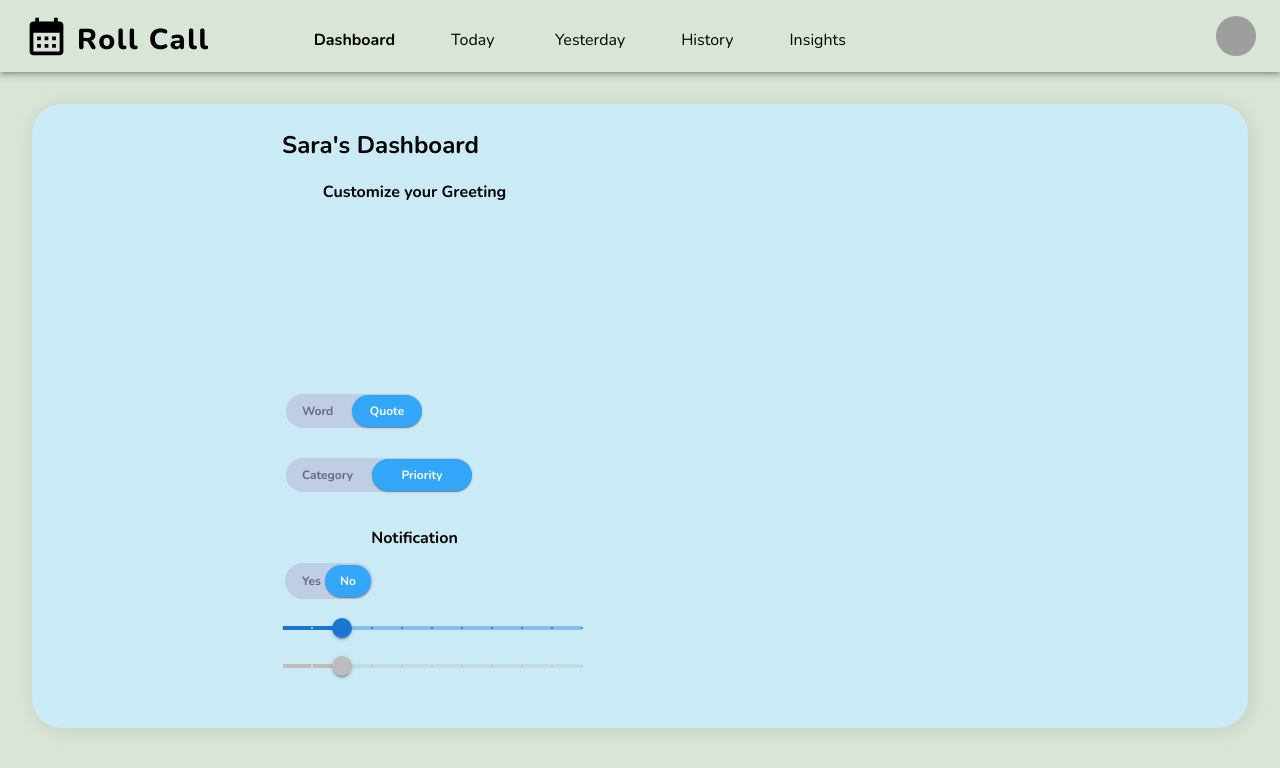
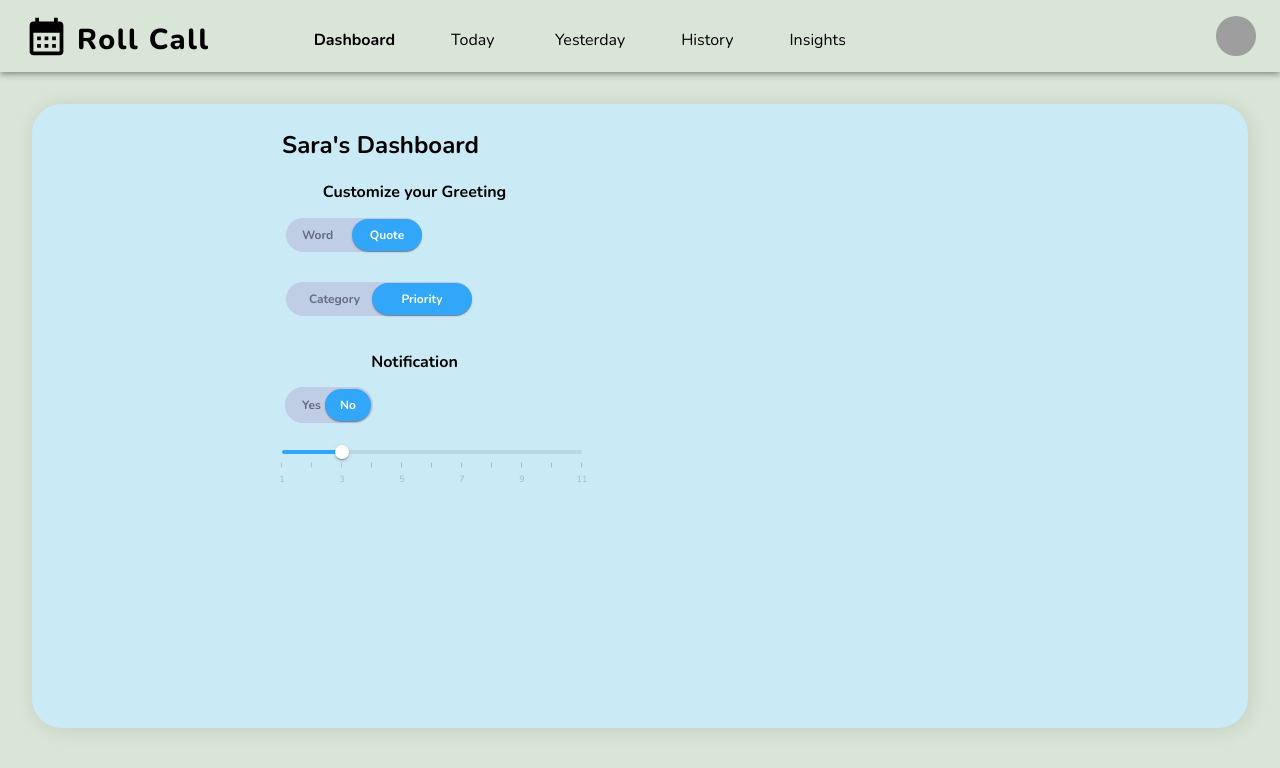
Before and after one commit to KarolinaTchiling/project-roll-call, a React (Vite) app in the folder frontend/: page /dashboard in a window 1280 px wide. Shown: the top 768 px of the page. Built offline with nearby package versions, Linux system fonts and the light colour scheme; grey boxes are pictures that could not be loaded.

Commit message:
21--changes to slider under future at a glance

```diff
--- a/frontend/src/components/SliderFG.tsx
+++ b/frontend/src/components/SliderFG.tsx
@@ -2,8 +2,22 @@ import * as React from 'react';
 import Box from '@mui/material/Box';
 import Slider from '@mui/material/Slider';
 
+const marks = [
+  { value: 1, label: '1' },
+  { value: 2, label: '' },
+  { value: 3, label: '3' },
+  { value: 4, label: '' },
+  { value: 5, label: '5' },
+  { value: 6, label: '' },
+  { value: 7, label: '7' },
+  { value: 8, label: '' },
+  { value: 9, label: '9' },
+  { value: 10, label: '' },
+  { value: 11, label: '11' },
+];
+
 function valuetext(value: number) {
-  return `${value}°C`;
+  return `${value}`;
 }
 
 export default function SliderFG() {
@@ -16,11 +30,40 @@ export default function SliderFG() {
         valueLabelDisplay="auto"
         shiftStep={3}
         step={1}
-        marks
+        marks={marks}
         min={1}
         max={11}
+
+        sx={{
+          '&.MuiSlider-root': {
+            color: '#32A6F9',            // Change the slider color
+          },
+          '& .MuiSlider-rail': {
+            backgroundColor: '#A2BCC5', // Color of the unfilled trail
+          },
+          '& .MuiSlider-thumb': {
+            backgroundColor: 'white',
+            width: 14,
+            height: 14,
+          },
+          '& .MuiSlider-valueLabel': {
+            backgroundColor: '#32A6F9', // Bubble background color
+            borderRadius: 1,
+          },
+          '& .MuiSlider-mark': {
+            backgroundColor: '#A2BCC5', // Keep marks grey
+            width: 1.1,                 // Width of the mark
+            height: 5,                  // Height of the mark
+            top: 28,                    // Move the marks down
+          },
+          '& .MuiSlider-markLabel': {
+            color: '#A2BCC5',           // Color of the mark labels
+            fontSize: '9px',            // Font size of the labels
+            top: 36,                    // Adjust label position for alignment
+          },
+        }}
+
       />
-      <Slider defaultValue={3} step={1} marks min={1} max={11} disabled />
     </Box>
   );
 }
--- a/frontend/src/components/SwitchCP.tsx
+++ b/frontend/src/components/SwitchCP.tsx
@@ -86,7 +86,7 @@ const SwitchCP = styled(Switch)(({ theme }) => ({
       fontSize: '12px',
       color: '#656C79',
       position: 'absolute',
-      left: '23px',
+      left: '30px',
     },
     '&::after': {
       content: "'Priority'",
@@ -94,7 +94,7 @@ const SwitchCP = styled(Switch)(({ theme }) => ({
       fontSize: '12px',
       color: '#656C79',
       position: 'absolute',
-      right: '23px',
+      right: '30px',
     },
   },
 }));
--- a/frontend/src/pages/DashboardPage.tsx
+++ b/frontend/src/pages/DashboardPage.tsx
@@ -21,9 +21,7 @@ const DashboardPage = () => {
                         Customize your Greeting
                       </div >
 
-                      <div className='pt-44'>
-                        <SwitchWQ/>
-                      </div>
+                      <SwitchWQ/>
                       <SwitchPC/>
                       <YesNo/>
                       <SliderFG/>
```
